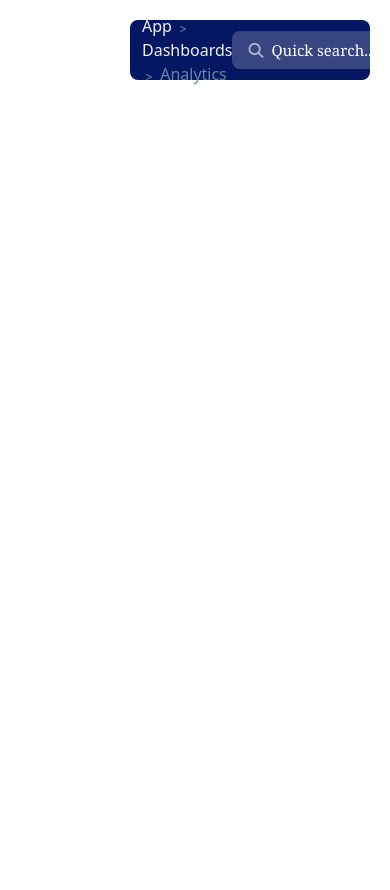
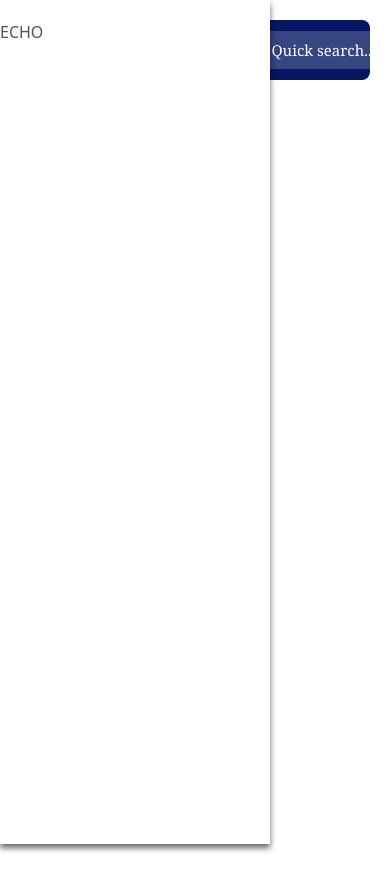
Before and after one commit to cabdikariim242/tailwise-vue, a Vue app: page / in a window 390 px wide. Shown: the top 890 px of the page. Built offline with nearby package versions, Linux system fonts and the light colour scheme.

Commit message:
working on sidebar

```diff
--- a/public/index.html
+++ b/public/index.html
@@ -1,11 +1,11 @@
-</html>
-=======
+<!DOCTYPE html>
+<html lang="">
   <head>
     <meta charset="utf-8">
     <meta http-equiv="X-UA-Compatible" content="IE=edge">
     <meta name="viewport" content="width=device-width,initial-scale=1.0">
     <link rel="icon" href="<%= BASE_URL %>favicon.ico">
-    <title>Tilwise Vue</title>
+    <title><%= htmlWebpackPlugin.options.title %></title>
     <link rel="stylesheet" href="https://cdnjs.cloudflare.com/ajax/libs/font-awesome/6.7.2/css/all.min.css" integrity="sha512-Evv84Mr4kqVGRNSgIGL/F/aIDqQb7xQ2vcrdIwxfjThSH8CSR7PBEakCr51Ck+w+/U6swU2Im1vVX0SVk9ABhg==" crossorigin="anonymous" referrerpolicy="no-referrer" />
   <link rel="preconnect" href="https://fonts.googleapis.com">
 <link rel="preconnect" href="https://fonts.gstatic.com" crossorigin>
@@ -13,7 +13,7 @@
   </head>
   <body>
     <noscript>
-      <strong>We're sorry but Tilwise Vue doesn't work properly without JavaScript enabled. Please enable it to continue.</strong>
+      <strong>We're sorry but <%= htmlWebpackPlugin.options.title %> doesn't work properly without JavaScript enabled. Please enable it to continue.</strong>
     </noscript>
     <div id="app"></div>
     <!-- built files will be auto injected -->
--- a/src/components/sidebar.vue
+++ b/src/components/sidebar.vue
@@ -8,6 +8,22 @@
 <div class="flex  ">
     <i class="fa-brands fa-stackpath text-[35px] pl-5 pr-3 pt-3 text-5 transition-transform duration-50 rounded-full group-hover:rotate-[360deg]  "></i>
     <p class="mt-5 group-hover:flex hidden text-[#475569] font-[500] ">ECHO</p>
+</div>
+
+
+
+</div>
+
+
+    <div
+      style="box-shadow: 0 4px 6px rgba(0, 0, 0, 0.6)"
+      class="flex  lg:hidded md:hidden flex-col  bg-[#fff] group fixed bottom-0 top-0 left-0 transition-all duration-300 w-[270px] mr-10 "
+    >
+
+    <!-- all icons are here -->
+<div class="">
+     <p class="mt-5 group-hover:flex hidden text-[#475569] font-[500] ">ECHO</p>
+
 </div>
 
 
```
